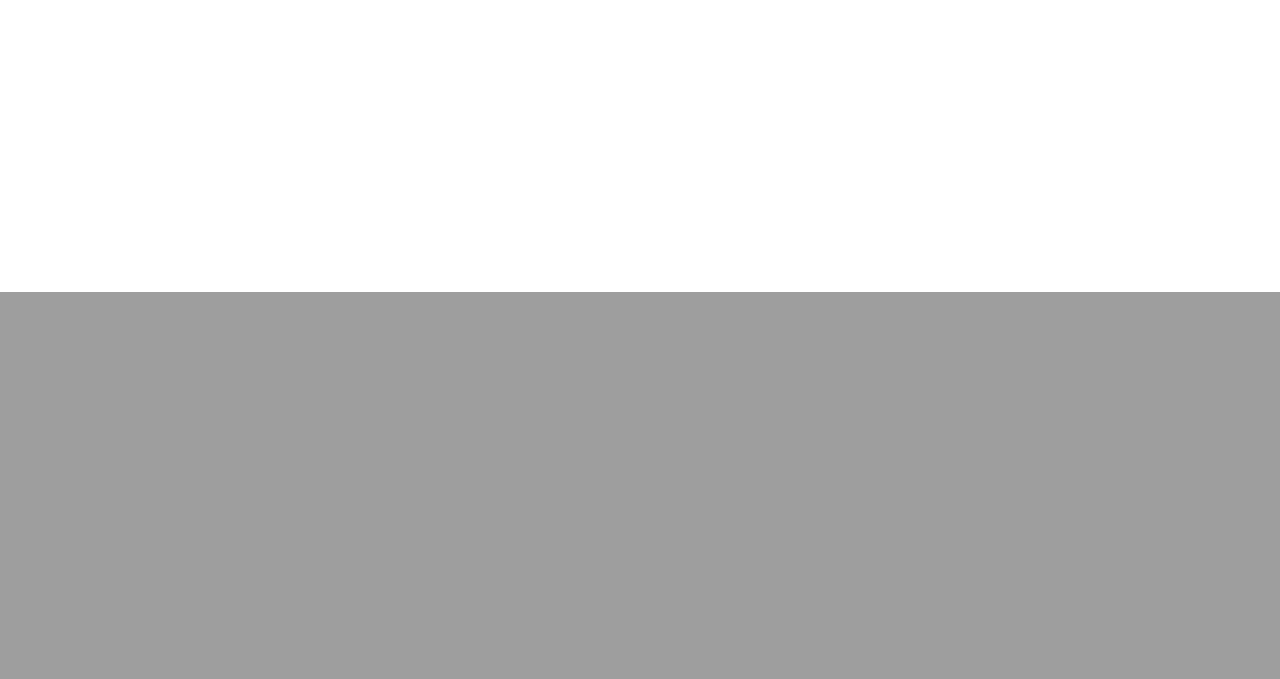
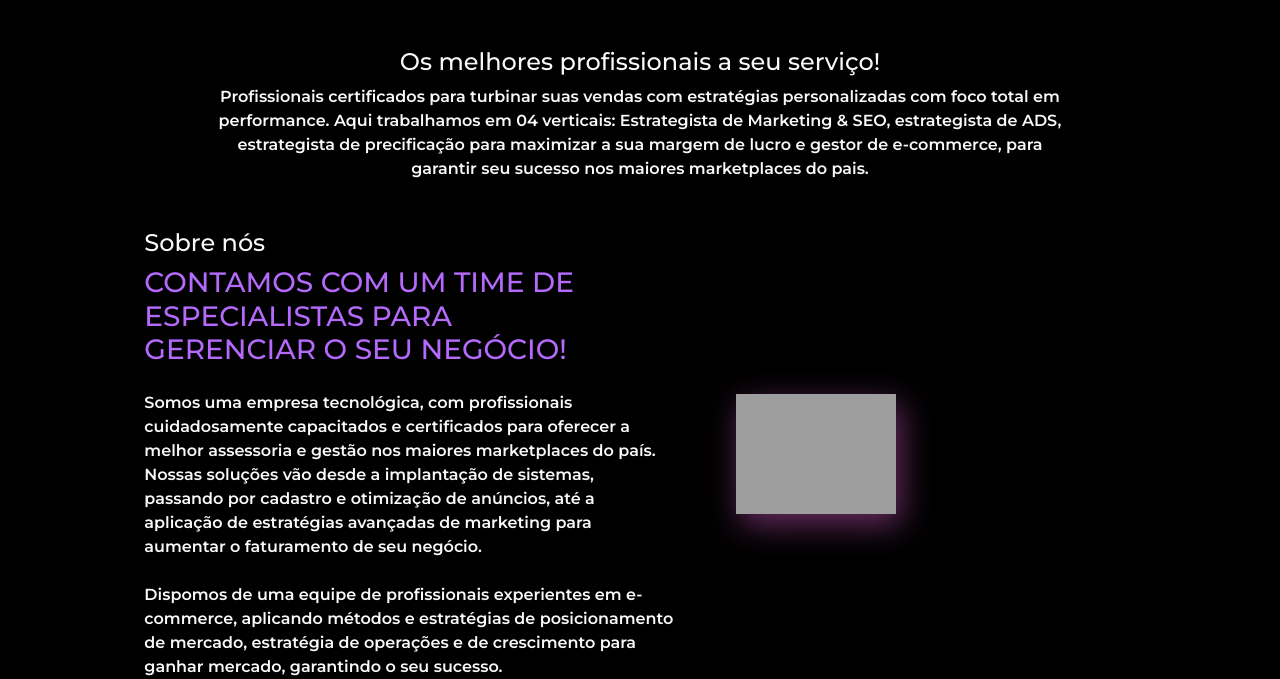
Before and after one commit to ArthurrGuilherme/Site, a PHP site: page /empresa.php in a window 1280 px wide. Shown: the part 508-1187 px from the top of the page. Before the commit the page ends 800 px from the top, so only its background shows below. Run offline with PHP 8.4, Linux system fonts and the light colour scheme; grey boxes are pictures that could not be loaded.

Commit message:
Sobre nos

```diff
--- a/empresa.php
+++ b/empresa.php
@@ -45,5 +45,73 @@
             <!--Apresentação-->
         </section>
     <!--Container principal das paginas estaticas-->
+    <!--Conteudo principal-->
+        <main>
+            <!--Serviços-->
+                <section class="p-5">
+                    <article>
+                        <!--Texto-->
+                        <div>
+                            <span class="d-flex flex-column align-items-center text-center">
+                                <!--Titulo-->
+                                    <h4 class="text-light">Os melhores profissionais a seu serviço!</h4>
+                                <!--Titulo-->
+                                <!--Texto-->
+                                    <span class="text-light">
+                                        <p >Profissionais certificados para turbinar suas vendas com estratégias personalizadas com foco total em</p>
+                                        <p>performance. Aqui trabalhamos em 04 verticais: Estrategista de Marketing & SEO, estrategista de ADS,</p>
+                                        <p>estrategista de precificação para maximizar a sua margem de lucro e gestor de e-commerce, para</p>
+                                        <p>garantir seu sucesso nos maiores marketplaces do pais.</p>
+                                    </span>
+                                <!--Texto-->
+                            </span>
+                        </div>
+                    </article>
+                </section>
+            <!--Serviços-->
+            <!--Soluções-->
+                <section>
+                    <article class="container-md d-flex justify-content-evenly align-items-center">
+                        <!--Texto-->
+                            <span id="SessaoTexto" style="color: var(--roxo-vendex);">
+                                <!--Titulo-->
+                                    <h4 class="text-light">Sobre nós</h4>
+                                    <h3>CONTAMOS COM UM TIME DE</h3>
+                                    <h3>ESPECIALISTAS PARA</h3>
+                                    <h3>GERENCIAR O SEU NEGÓCIO!</h3>
+                                <!--Titulo-->
+                                <br>
+                                <!--Legenda-->
+                                    <span class="text-light">
+                                        <p>Somos uma empresa tecnológica, com profissionais</p>
+                                        <p>cuidadosamente capacitados e certificados para oferecer a</p>
+                                        <p>melhor assessoria e gestão nos maiores marketplaces do país.</p>
+                                        <p>Nossas soluções vão desde a implantação de sistemas,</p>
+                                        <p>passando por cadastro e otimização de anúncios, até a</p>
+                                        <p>aplicação de estratégias avançadas de marketing para</p>
+                                        <p>aumentar o faturamento de seu negócio.</p>
+                                    </span>
+                                <!--Legenda-->
+                                <br>
+                                <!--Legenda-->
+                                    <span class="text-light">
+                                        <p>Dispomos de uma equipe de profissionais experientes em e-</p>
+                                        <p>commerce, aplicando métodos e estratégias de posicionamento</p>
+                                        <p>de mercado, estratégia de operações e de crescimento para</p>
+                                        <p>ganhar mercado, garantindo o seu sucesso.</p>
+                                    </span>
+                                <!--Legenda-->
+                            </span>
+                        <!--Texto-->
+                        <!--Img-->
+                            <span>
+                                <img class="w-50" id="Img" src="./img/empresaSobrenos.webp" alt="Imagem 01">
+                            </span>
+                        <!--Img-->
+                    </article>
+                </section>
+            <!--Soluções-->
+        </main>
+    <!--Conteudo principal-->
 </body>
 </html>
```
